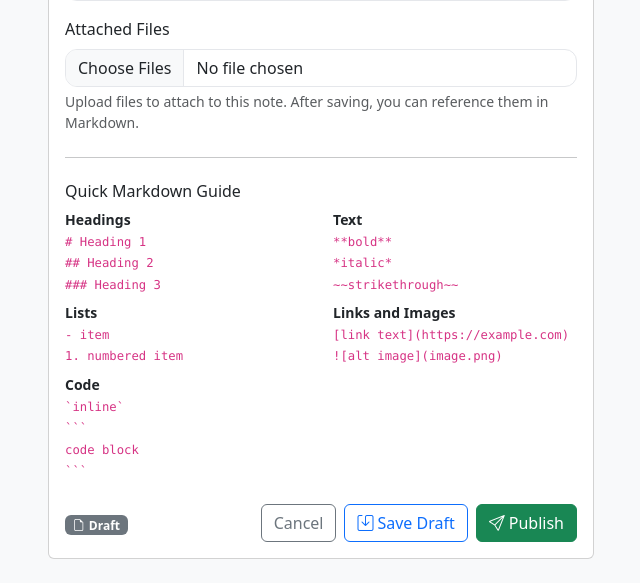
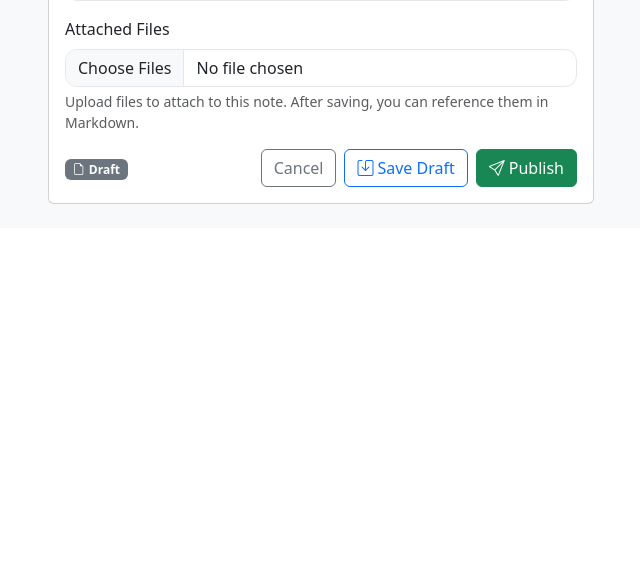
Before and after one commit to Vigno04/Uninotes, a PHP site: page /index.php?page=note_edit in a window 1280 px wide. Shown: the part 907-1490 px from the top of the page, without its empty margins (34-674 px from the left). After the commit the page ends 1111 px from the top, so only its background shows below. Run offline with PHP 8.4, Linux system fonts and the light colour scheme; the visitor is signed in with stand-in values (Sample User, id 1); data that the repository does not hold is empty; some libraries are stand-ins or nearby versions.

Commit message:
bug fixes

````diff
--- a/template/note_edit.php
+++ b/template/note_edit.php
@@ -157,43 +157,6 @@
                         </div>
                     </div>
                     <?php endif; ?>
-
-                    <hr class="my-4">
-
-                    <!-- Quick Markdown guide -->
-                    <div class="mb-3">
-                        <h2 class="h6 mb-2">Quick Markdown Guide</h2>
-                        <div class="row small">
-                            <div class="col-12 col-md-6 mb-2">
-                                <strong>Headings</strong><br>
-                                <code># Heading 1</code><br>
-                                <code>## Heading 2</code><br>
-                                <code>### Heading 3</code>
-                            </div>
-                            <div class="col-12 col-md-6 mb-2">
-                                <strong>Text</strong><br>
-                                <code>**bold**</code><br>
-                                <code>*italic*</code><br>
-                                <code>~~strikethrough~~</code>
-                            </div>
-                            <div class="col-12 col-md-6 mb-2">
-                                <strong>Lists</strong><br>
-                                <code>- item</code><br>
-                                <code>1. numbered item</code>
-                            </div>
-                            <div class="col-12 col-md-6 mb-2">
-                                <strong>Links and Images</strong><br>
-                                <code>[link text](https://example.com)</code><br>
-                                <code>![alt image](image.png)</code>
-                            </div>
-                            <div class="col-12 col-md-6 mb-2">
-                                <strong>Code</strong><br>
-                                <code>`inline`</code><br>
-                                <code>```<br>code block<br>```</code>
-                            </div>
-                        </div>
-                    </div>
-
                     <!-- Buttons -->
                     <div class="d-flex justify-content-between align-items-center mt-3">
                         <div>
````
